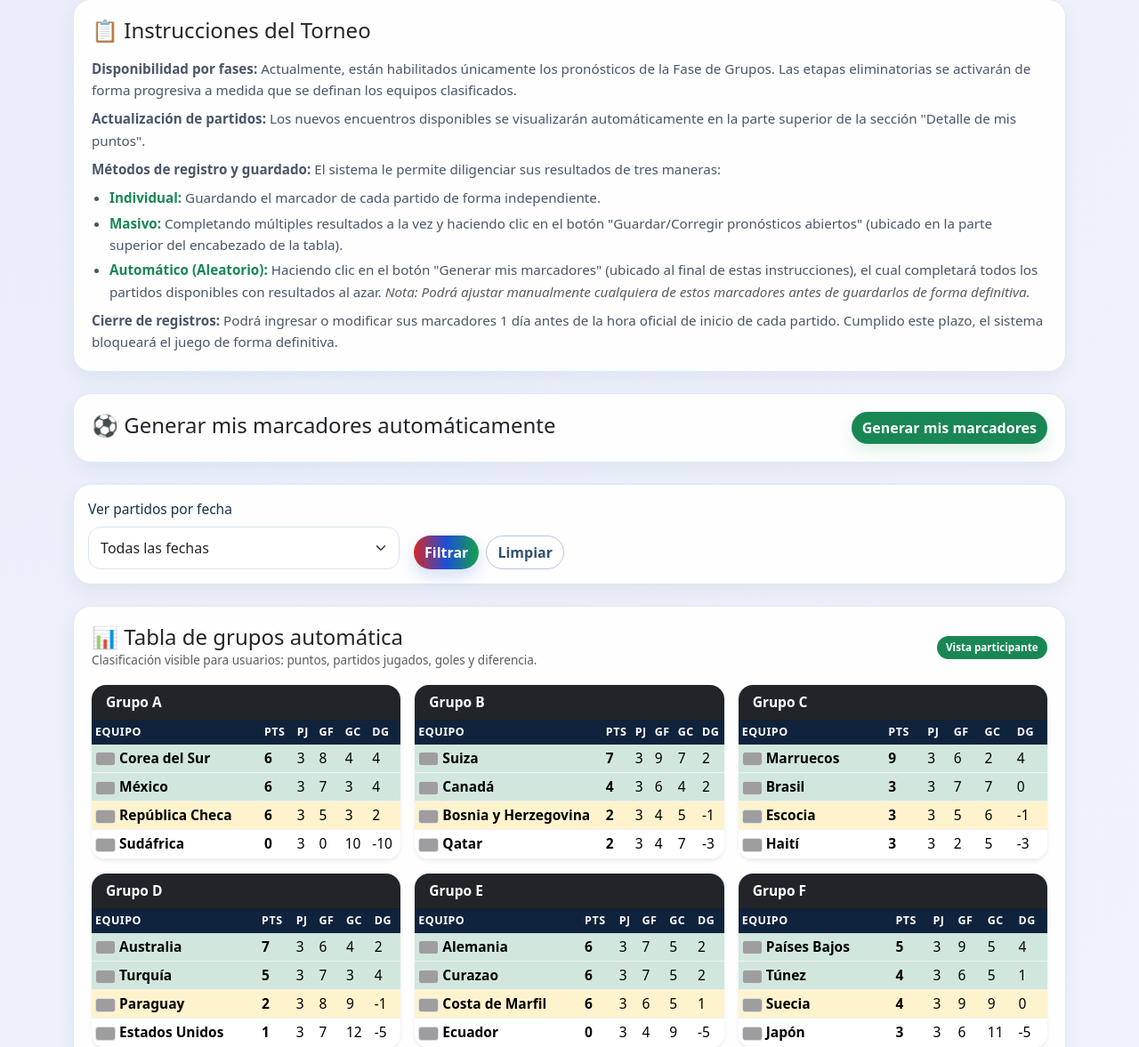
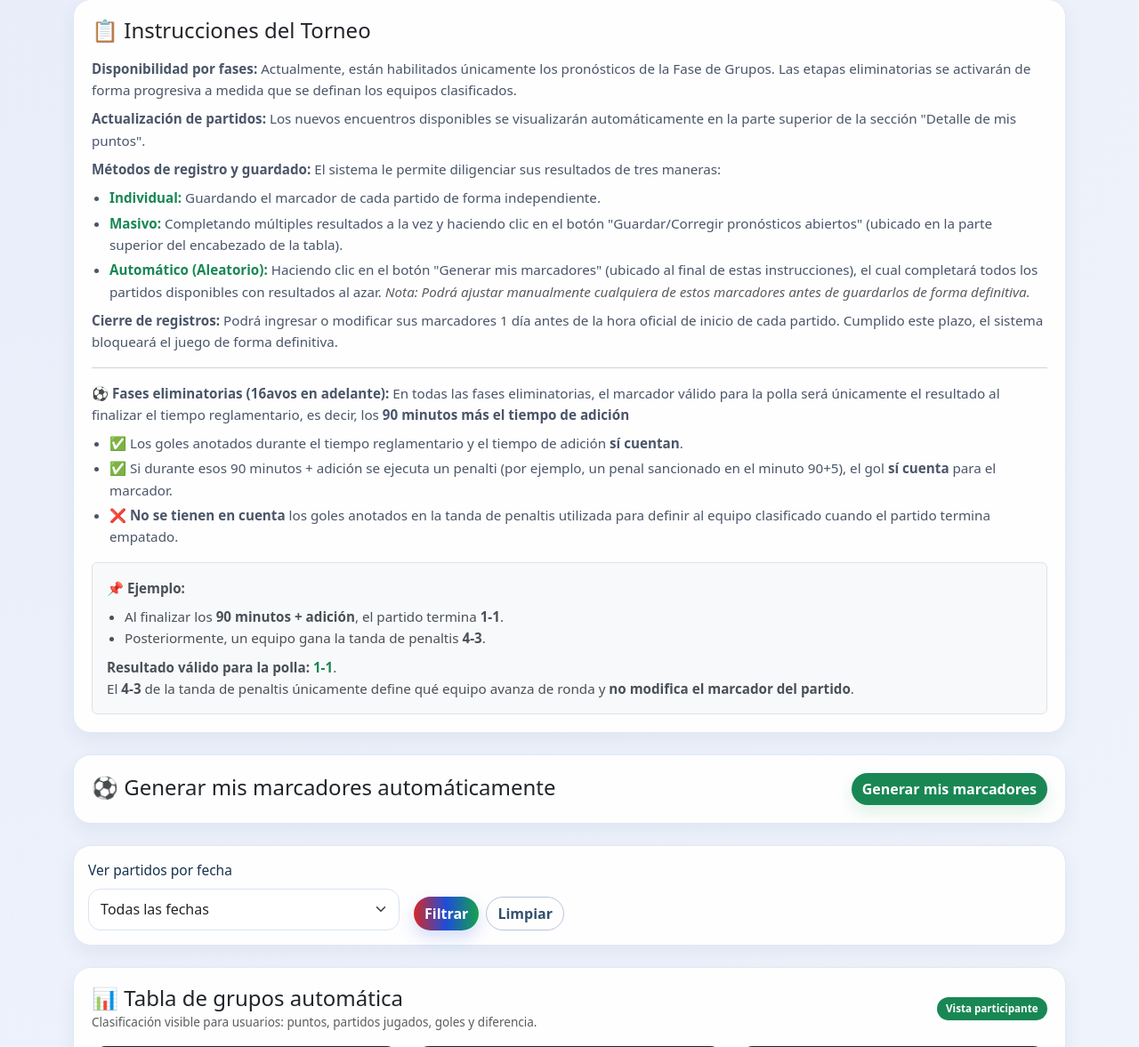
Before and after one commit to Jorge235-pixel/polla2026, a Flask app: page /dashboard in a window 1280 px wide. Shown: the part 409-1586 px from the top of the page at 89% size. Run offline with Flask 3, Linux system fonts and the light colour scheme; a user stored in the database is signed in; data comes from the database, SQL or seed files in the repository; parts of the project's set-up code (start-up, migrations or seed data) failed here and were passed over; grey boxes are pictures that could not be loaded.

Commit message:
Update dashboard.html

```diff
--- a/templates/dashboard.html
+++ b/templates/dashboard.html
@@ -71,6 +71,23 @@
             <p class="mb-0">
                 <strong>Cierre de registros:</strong> Podrá ingresar o modificar sus marcadores 1 día antes de la hora oficial de inicio de cada partido. Cumplido este plazo, el sistema bloqueará el juego de forma definitiva.
             </p>
+           <hr>
+            <p class="mb-2">
+                  <strong>⚽ Fases eliminatorias (16avos en adelante):</strong> En todas las fases eliminatorias, el marcador válido para la polla será únicamente el resultado al finalizar el tiempo reglamentario, es decir, los <strong>90 minutos más el tiempo de adición</strong>
+            </p>
+              <ul class="mb-3" style="padding-left:20px;">
+                <li class="mb-1">✅ Los goles anotados durante el tiempo reglamentario y el tiempo de adición <strong>sí cuentan</strong>.</li>
+                <li class="mb-1">✅ Si durante esos 90 minutos + adición se ejecuta un penalti (por ejemplo, un penal sancionado en el minuto 90+5), el gol <strong>sí cuenta</strong> para el marcador.</li>
+                <li class="mb-1">❌ <strong>No se tienen en cuenta</strong> los goles anotados en la tanda de penaltis utilizada para definir al equipo clasificado cuando el partido termina empatado.</li>
+              </ul>
+          <div class="alert alert-light border mb-0" style="background:#f8f9fa;"> <strong>📌 Ejemplo:</strong>
+            <ul class="mb-2 mt-2" style="padding-left:20px;">
+              <li>Al finalizar los <strong>90 minutos + adición</strong>, el partido termina <strong>1-1</strong>.</li>
+              <li>Posteriormente, un equipo gana la tanda de penaltis <strong>4-3</strong>.</li>
+            </ul>
+          <strong>Resultado válido para la polla:</strong> <span class="text-success fw-bold">1-1</span>.<br>
+          El <strong>4-3</strong> de la tanda de penaltis únicamente define qué equipo avanza de ronda y <strong>no modifica el marcador del partido</strong>.
+          </div>
         </div>
     </div>
 </div>
```
